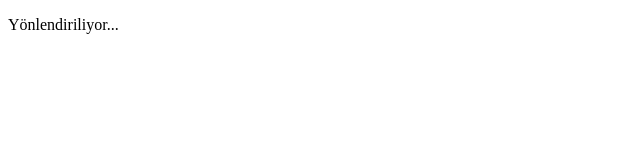
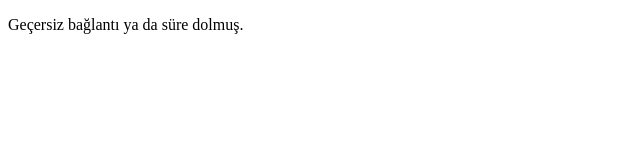
Before and after one commit to Ciarponec/yummy-redirect, a plain HTML site: page index.html in a window 1280 px wide. Shown: the whole page, without its empty margins (0-640 px from the left). Drawn offline with Linux system fonts and the light colour scheme.

Commit message:
Update index.html

```diff
--- a/index.html
+++ b/index.html
@@ -1,19 +1,38 @@
 <!DOCTYPE html>
-<html>
+<html lang="tr">
 <head>
   <meta charset="UTF-8" />
   <title>Yönlendiriliyor...</title>
+</head>
+<body>
+  <p id="status">Yönlendiriliyor...</p>
   <script>
     const hash = window.location.hash;
-      const token = hash.split('access_token=')[1]?.split('&')[0];
-      if (token) {
-        window.location.href = `yummy://resetPassword?accessToken=${token}`;
+    const params = new URLSearchParams(hash.slice(1));
+
+    const accessToken = params.get('access_token');
+    const error = params.get('error');
+    const errorCode = params.get('error_code');
+    const errorDesc = params.get('error_description');
+
+    const statusEl = document.getElementById('status');
+
+    if (error) {
+      console.log("🚨 Hata oluştu:");
+      console.log("error:", error);
+      console.log("error_code:", errorCode);
+      console.log("error_description:", errorDesc);
+      statusEl.textContent = `Hata: ${decodeURIComponent(errorDesc || errorCode || error)}`;
+    } else if (accessToken) {
+      console.log("✅ access_token bulundu:", accessToken);
+      const redirectUrl = `yummy://resetPassword?accessToken=${accessToken}`;
+      console.log("📦 Uygulamaya yönlendiriliyor:", redirectUrl);
+      statusEl.textContent = 'Yönlendiriliyorsunuz...';
+      window.location.href = redirectUrl;
     } else {
-        document.body.innerText = "Token alınamadı.";
+      console.log("❌ access_token yok.");
+      statusEl.textContent = 'Geçersiz bağlantı ya da süre dolmuş.';
     }
   </script>
-  </head>
-  <body>
-    <p>Yönlendiriliyor...</p>
 </body>
 </html>
```
Lines whose indentation alone changed are shown as unchanged.
